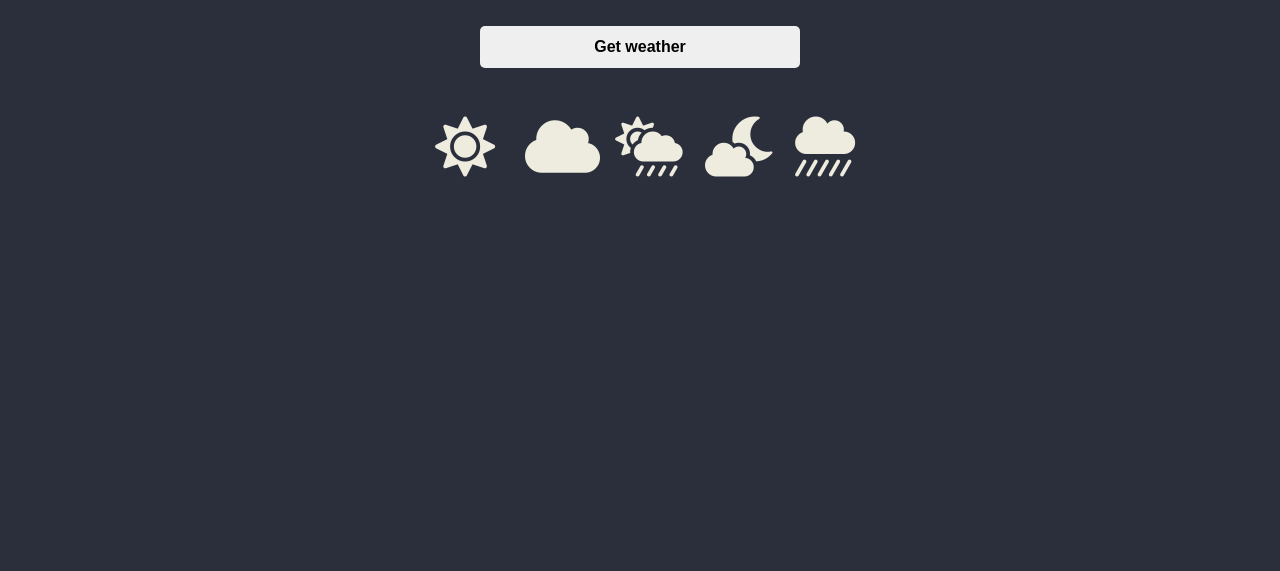
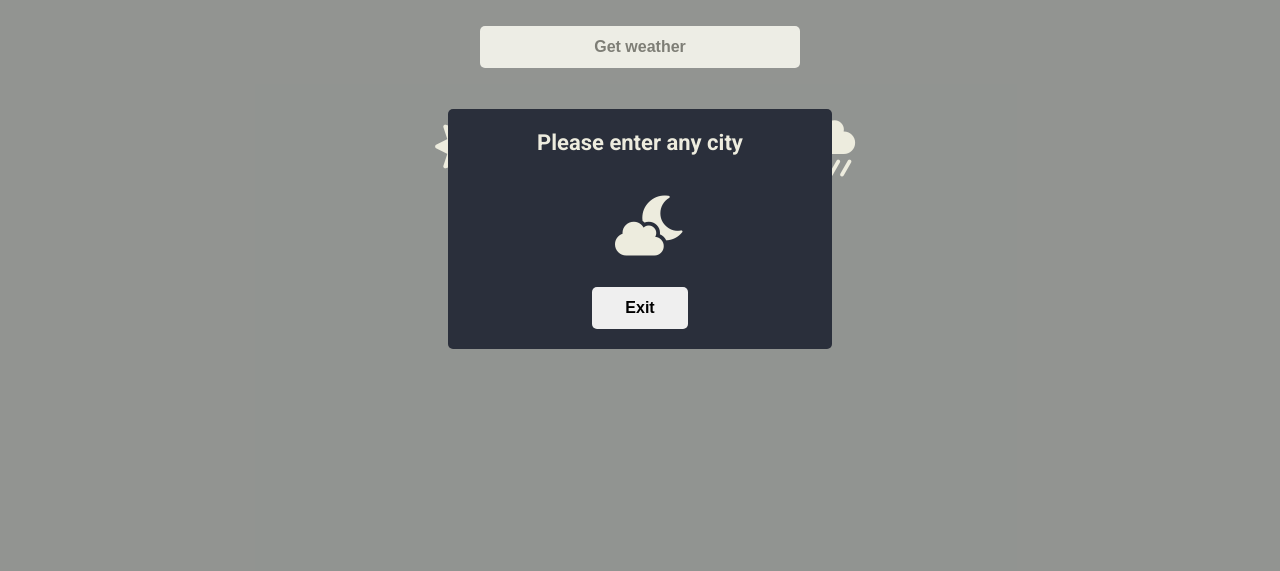
Before and after one commit to shivetay/vanila_js_wheaterApp, a website: page index.html in a window 1280 px wide. Both pictures are taken after a click on the button "Get weather". Shown: the part 171-742 px from the top of the page. Drawn offline with Linux system fonts and the light colour scheme.

Commit message:
add modal for form validation

```diff
--- a/index.html
+++ b/index.html
@@ -58,6 +58,14 @@
           ></a>
         </div>
       </footer>
+
+      <div class="modal-bg">
+        <div class="modal">
+          <h3>Please enter any city</h3>
+          <i class="fas fa-cloud-moon"></i>
+          <button class="btn modalBtn">Exit</button>
+        </div>
+      </div>
     </div>
     <script src="./js/script.js"></script>
   </body>
--- a/js/script.js
+++ b/js/script.js
@@ -9,6 +9,9 @@
     const resultDisplay = document.getElementById('wheaterSection');
     const iconsConatiner = document.querySelector('.wheater__icons');
     const createDiv = document.createElement('div');
+
+    const modalDiv = document.querySelector('.modal-bg');
+    const modalButton = document.querySelector('.modalBtn');
 
     const fetchCity = (key, cityName) => {
       fetch(
@@ -56,15 +59,26 @@
     };
 
     searchButton.addEventListener('click', function() {
-      const city = cityInput.value;
-      fetchCity(apiKey, city);
-      cityInput.value = '';
+      buttonClick();
     });
+    modalButton.addEventListener('click', function() {
+      modalDiv.classList.remove('modal-active');
+    });
+
+    const buttonClick = () => {
+      if (cityInput.value === '') {
+        modalDiv.classList.add('modal-active');
+      } else {
+        const city = cityInput.value;
+        fetchCity(apiKey, city);
+        cityInput.value = '';
+      }
+    };
 
     const clearDiv = () => {
       createDiv.innerHTML = '';
       iconsConatiner.classList.remove('hide');
     };
-
+  };
   appInit();
 }
--- a/sass/style.scss
+++ b/sass/style.scss
@@ -5,6 +5,7 @@
 $color-main: #2a2f3b;
 $color-scondary: #a2a0b4;
 $color-light: #edecde;
+$color-light-opa: #edecde88;
 $color-accent: #a03b33;
 $color-accent-light: #d1944a;
 
@@ -230,3 +231,40 @@ input:focus + label {
   position: fixed;
   bottom: 25rem;
 }
+
+/* modal */
+.modal-bg {
+  position: fixed;
+  left: 0;
+  top: 0;
+  width: 100%;
+  height: 100vh;
+  background-color: $color-light-opa;
+  display: flex;
+  justify-content: center;
+  align-items: center;
+  visibility: hidden;
+  opacity: 0;
+  transition: all 0.4s;
+  .modal {
+    color: $color-light;
+    background-color: $color-main;
+    width: 30%;
+    height: 30%;
+    display: flex;
+    justify-content: space-around;
+    align-items: center;
+    flex-direction: column;
+    border-radius: 5px;
+    i {
+      width: 5rem;
+      height: 5rem;
+      font-size: 6rem;
+    }
+  }
+}
+
+.modal-active {
+  opacity: 1;
+  visibility: visible;
+}
```
Also changed, not shown: css/style.css, 1 other file.
